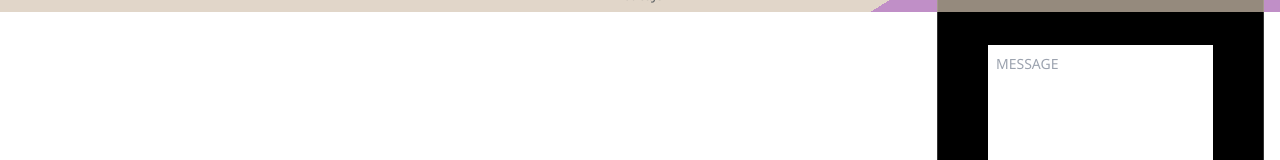
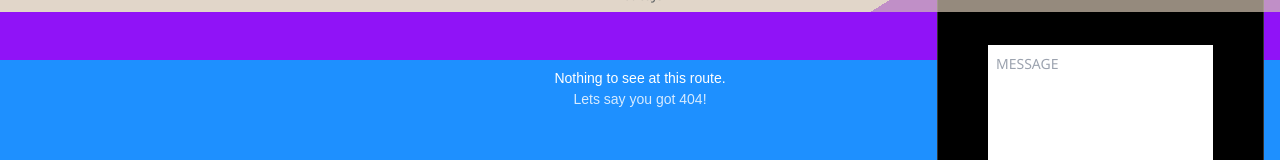
Before and after one commit to yilmazme/prevportfolio, a React (Create React App) app: page /home in a window 1280 px wide. Shown: the part 788-948 px from the top of the page. Before the commit the page ends 800 px from the top, so only its background shows below. Built offline with nearby package versions, Linux system fonts and the light colour scheme.

Commit message:
not found page added

```diff
--- /dev/null
+++ b/src/components/Default.js
@@ -0,0 +1,22 @@
+
+export default function Default(){
+
+
+    const style = {
+        color: "white",
+        backgroundColor: "DodgerBlue",
+        padding: "10px",
+        fontFamily: "Arial",
+        width:"100vw",
+        height: "200px",
+        marginTop:"3rem",
+        textAlign: "center"
+      };
+return(
+    <div style={style}>
+        <h2>Nothing to see at this route.</h2>
+        <p>Lets say you got 404!</p>
+    </div>
+)
+
+}
--- a/src/components/Navbar.js
+++ b/src/components/Navbar.js
@@ -8,6 +8,7 @@ import Main from "./Main";
 import Fetch from "./fetch/Fetch";
 import Repository from "./repositories/Repository";
 import Code from "./codes/Code";
+import Default from "./Default";
 import TemporaryDrawer from "./drawer/Drawer"
 
 
@@ -71,6 +72,10 @@ export default function Navbar() {
                     <Route path="/fetch">
                         <Fetch/>
                     </Route>
+                    <Route path='*'>
+                        <Default/>
+                    </Route>
+
                 </div>
             </Router>
             {show && <Backdrop onClick={closeModal} />}
```
